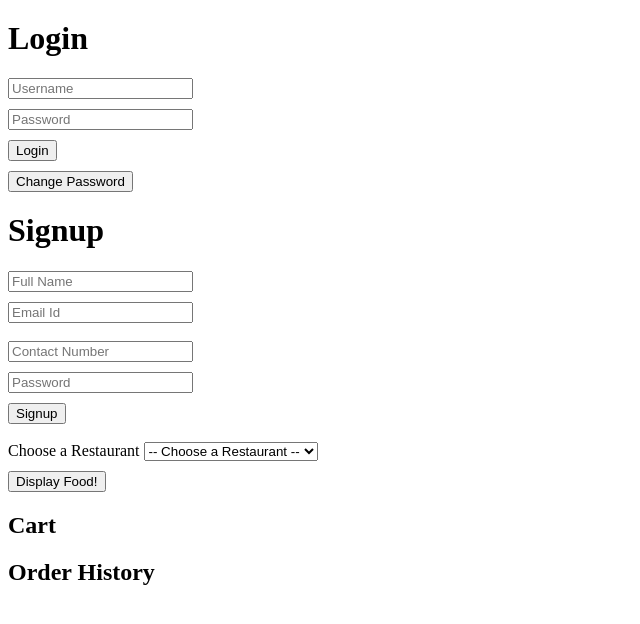
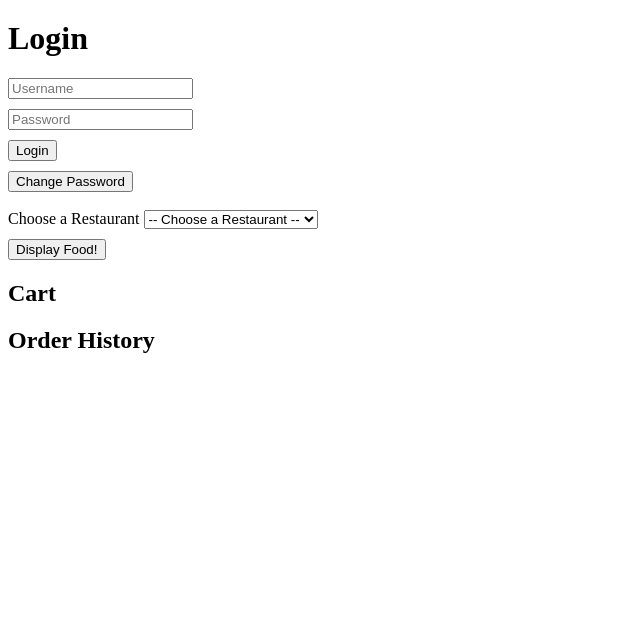
Before and after one commit to harshitt07/swiggy-clone-basics, a website: page index.html in a window 1280 px wide. Shown: the whole page, without its empty margins (0-640 px from the left). Drawn offline with nearby package versions, Linux system fonts and the light colour scheme; no server answers.

Commit message:
Revert "minor change (#1)"
This reverts commit 4493ad3e43180e5524402bef385f3bd7aa05f65d.

```diff
--- a/index.html
+++ b/index.html
@@ -13,15 +13,14 @@
     <button type="submit" onclick = "forgotPassword()">Change Password</button>
   </div>
 
-
-  <h1>Signup</h1>
-  <div id="signupForm">
- <input type="text" id="name" placeholder="Full Name">
+  <!-- <h1>Signup</h1>
+  <div id="signUpForm2">
+    <input type="text" id="name" placeholder="Full Name">
     <input type="text" id="email" placeholder="Email Id"><br>
     <input type="number" id="contact" placeholder="Contact Number">
     <input type="password" id="signup_password" placeholder="Password">
-    <button type="submit" id="signup" onclick="signup()">Signup</button>
-  </div>
+    <button type="submit" onclick="signup()">Signup</button>
+  </div> -->
 
   <br/>
 
```
